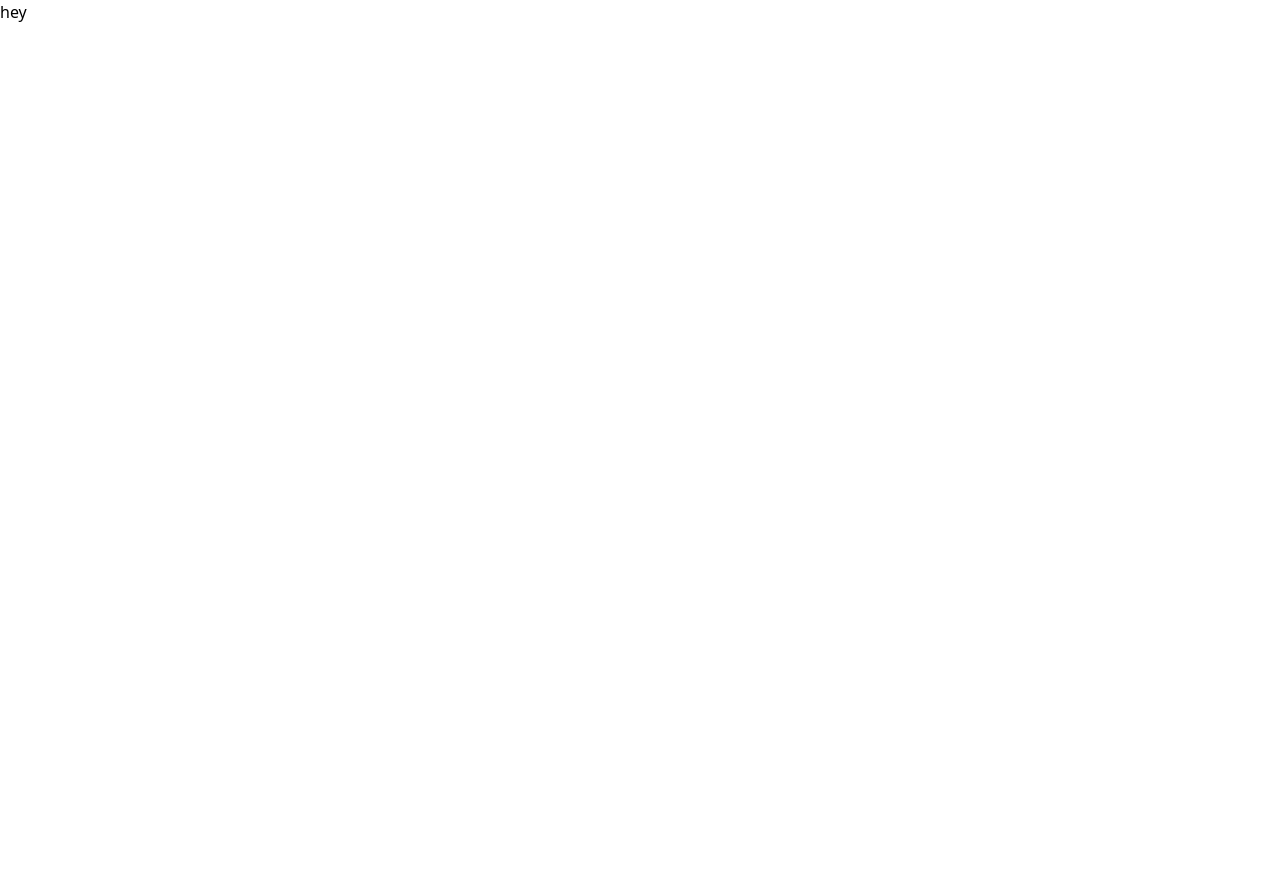
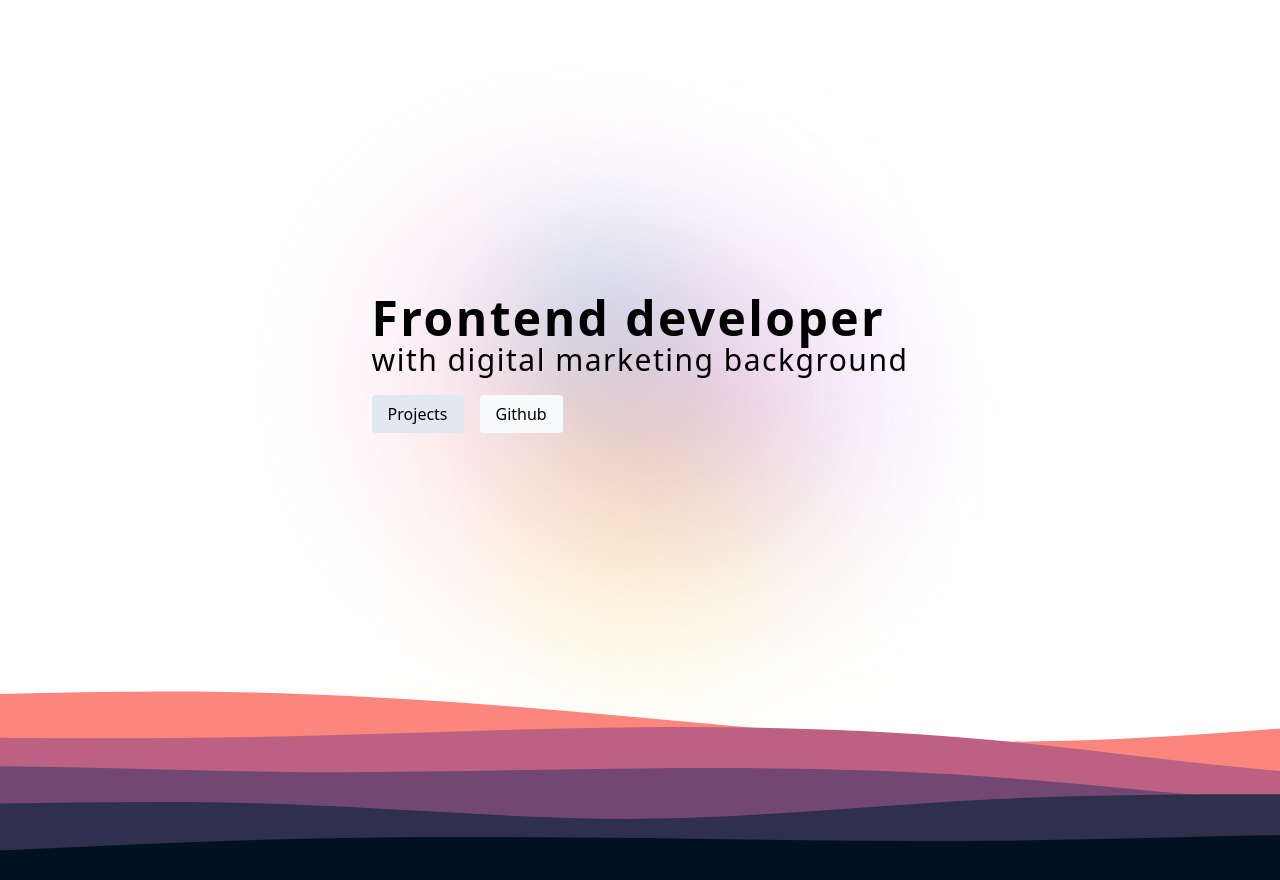
Before and after one commit to kkulek/portfolio-nextjs, a Next.js app: page / in a window 1280 px wide. Before the commit the page ends 800 px from the top, so only its background shows below. Built offline with nearby package versions, Linux system fonts and the light colour scheme.

Commit message:
added main tag and Hero section

```diff
--- a/pages/index.js
+++ b/pages/index.js
@@ -1,5 +1,9 @@
+import {Hero} from "../components/Hero";
+
 export default function Home() {
   return (
-    <div>hey</div>
+      <main>
+        <Hero/>
+      </main>
   )
 }
```
